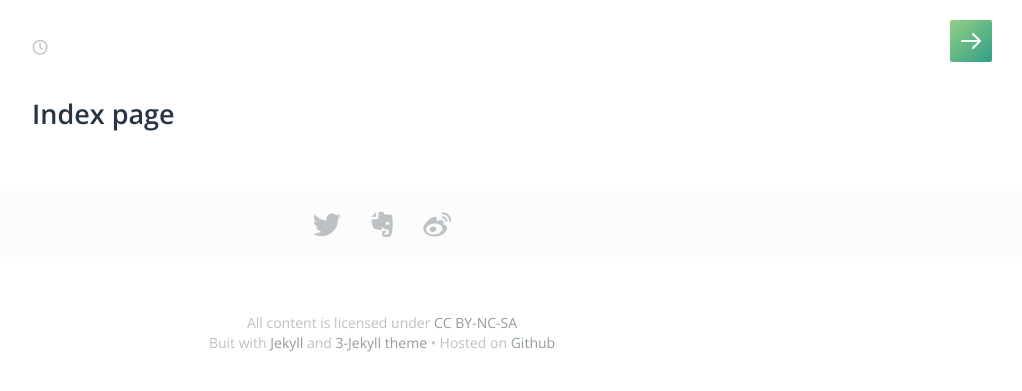
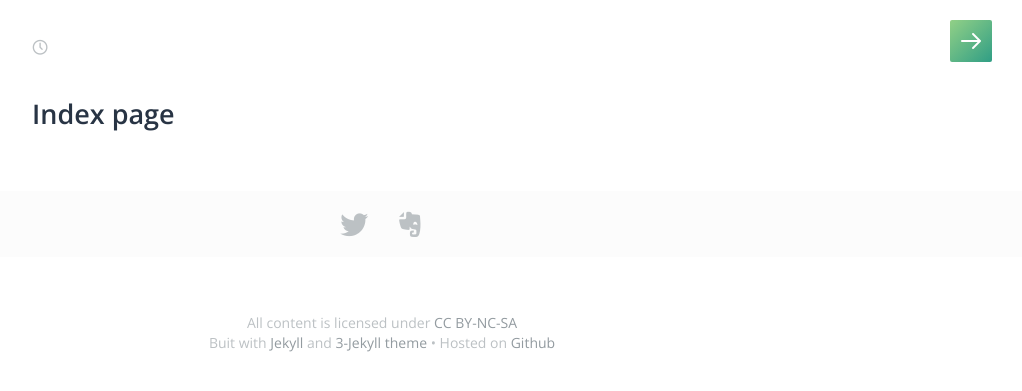
Before and after one commit to bee0060/ericmm.github.io, a Jekyll site: the page built from index.md, in a window 1280 px wide. Shown: the top 391 px of the page, without its empty margins (258-1280 px from the left). Built offline with Jekyll 4.4.1, drawn with Linux system fonts in a browser that asks for light colours; some web fonts are replaced.

Commit message:
removed Weibo share icon

```diff
--- a/_layouts/post.html
+++ b/_layouts/post.html
@@ -17,7 +17,7 @@ layout: default
   <div class="container">
     <a href="https://twitter.com/share?url={{ page.url | prepend: site.baseurl | prepend: site.url }}&text={{ page.title }}" target="_blank" class="post-share-icon twitter"></a>
     <a href="https://www.evernote.com/clip.action?url={{ page.url | prepend: site.baseurl | prepend: site.url }}&title={{ page.title }}" target="_blank" class="post-share-icon evernote"></a>
-    <a href="http://service.weibo.com/share/share.php?url={{ page.url | prepend: site.baseurl | prepend: site.url }}&title={{ page.title }}" target="_blank" class="post-share-icon weibo"></a>
+    <!--<a href="http://service.weibo.com/share/share.php?url={{ page.url | prepend: site.baseurl | prepend: site.url }}&title={{ page.title }}" target="_blank" class="post-share-icon weibo"></a>-->
   </div>
 </div>
 
```
Also changed, not shown: 7 other files.
